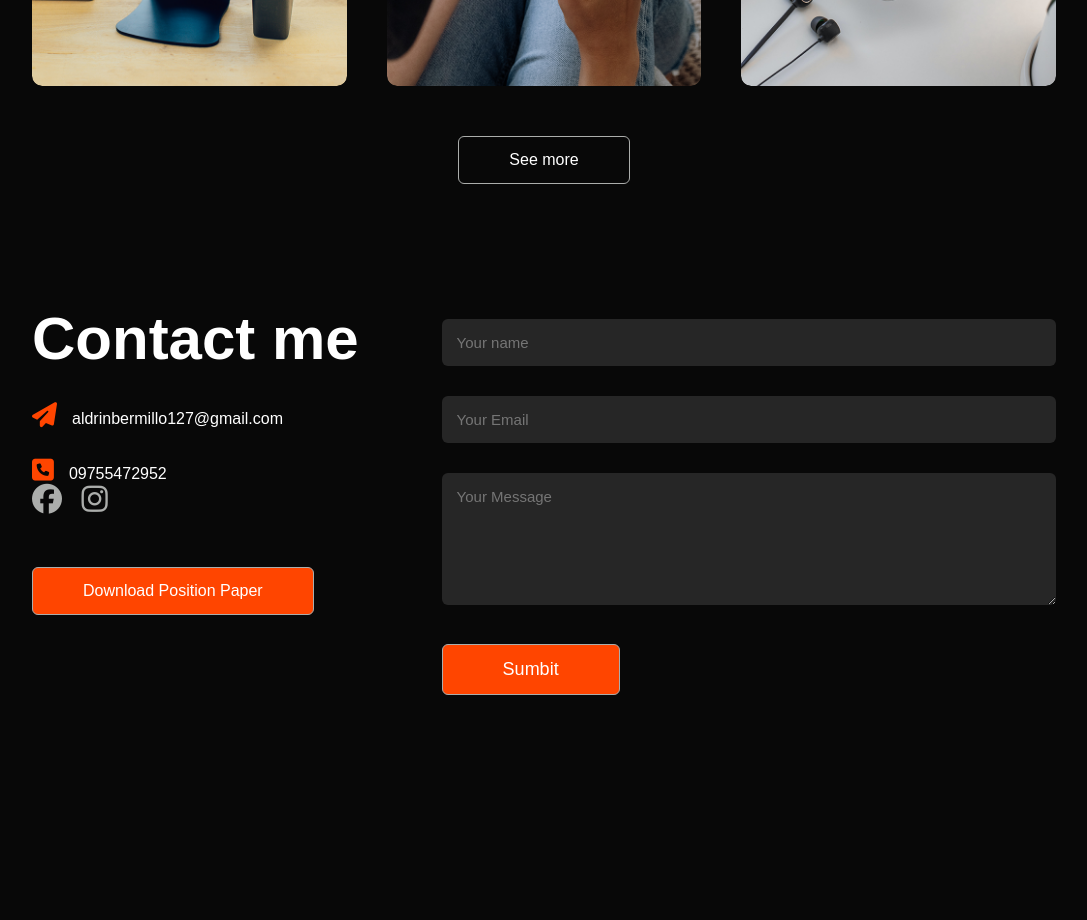
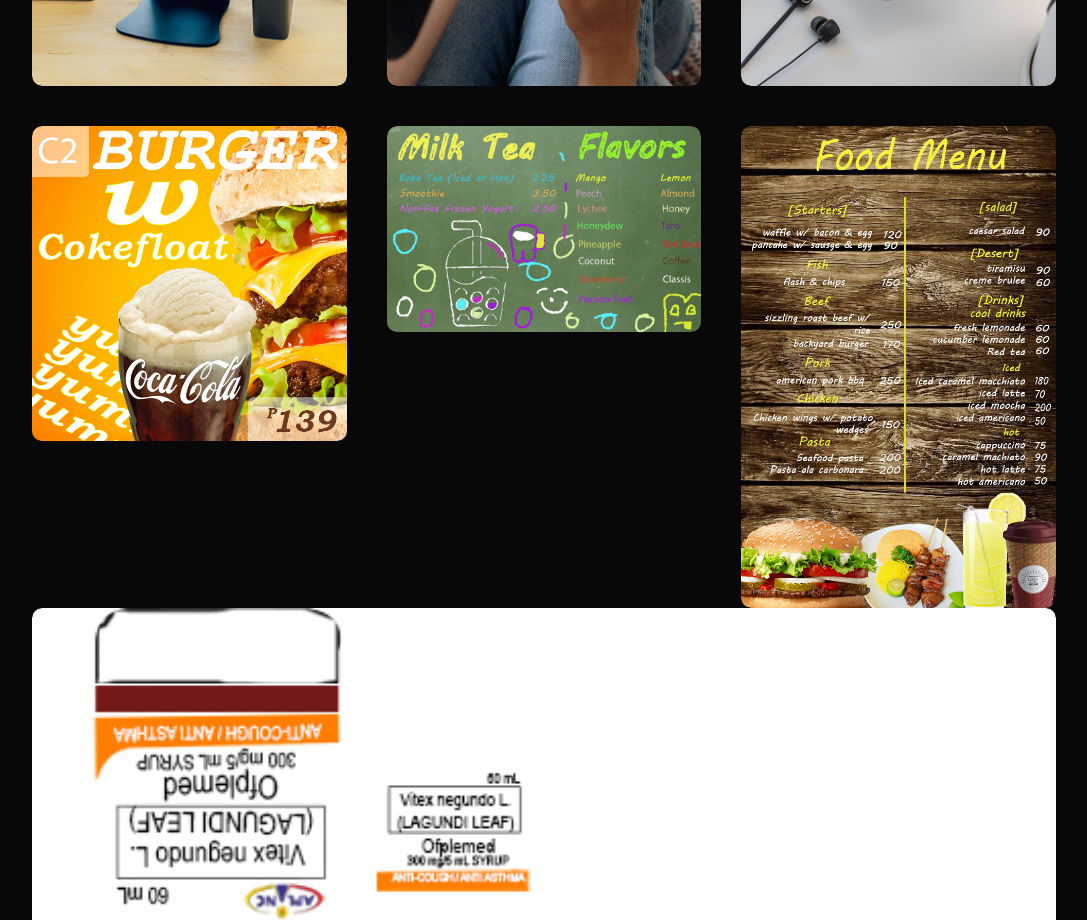
Before and after one commit to Sai-Koro6/saikoroofficial.github.io, a plain HTML site: page index.html in a window 1280 px wide. Shown: the part 2274-3194 px from the top of the page, without its empty margins (96-1183 px from the left). Before the commit the page ends 3019 px from the top, so only its background shows below. Drawn offline with Linux system fonts and the light colour scheme.

Commit message:
Update index.html

```diff
--- a/index.html
+++ b/index.html
@@ -128,6 +128,38 @@
                         <a href="#"><i class="fa-solid fa-up-right-from-square"></i></a>
                 </div>
             </div>
+            <div class="work">
+                <img src="DigitalMenuDisplay.jpg">
+                <div class="layer">
+                    <h3>My Graphic Designs</h3>
+                    <p>Digital Menu Display</p>
+                        <a href="#"><i class="fa-solid fa-up-right-from-square"></i></a>
+                </div>
+            </div>
+            <div class="work">
+                <img src="Menuboard.jpg">
+                <div class="layer">
+                    <h3>My Graphic Designs</h3>
+                    <p>Menu board</p>
+                        <a href="#"><i class="fa-solid fa-up-right-from-square"></i></a>
+                </div>
+            </div>
+            <div class="work">
+                <img src="MenuPaper.jpg">
+                <div class="layer">
+                    <h3>My Graphic Designs</h3>
+                    <p>Menu Paper</p>
+                        <a href="#"><i class="fa-solid fa-up-right-from-square"></i></a>
+                </div>
+            </div>
+        </div>
+        <div class="work">
+            <img src="LAGUNDI.jpg">
+            <div class="layer">
+                <h3>My Graphic Designs</h3>
+                <p>Lagundi Box</p>
+                    <a href="#"><i class="fa-solid fa-up-right-from-square"></i></a>
+            </div>
         </div>
         <a href="#" class="btn">See more</a>
     </div>
```
